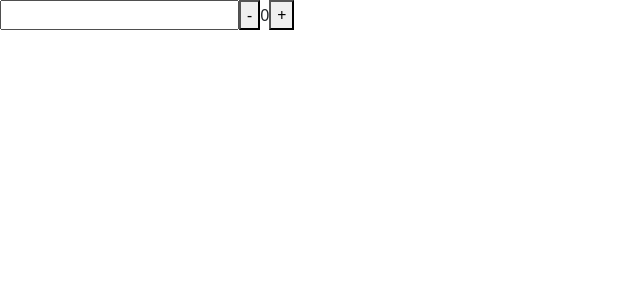
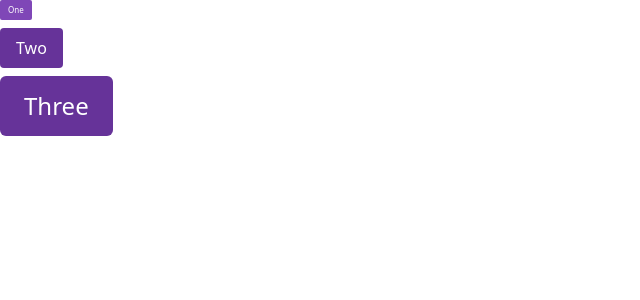
Before and after one commit to ellewright/CourseCareers-React-Unit, a React (Vite) app: page / in a window 1280 px wide. Shown: the top 300 px of the page, without its empty margins (0-640 px from the left). Built offline with nearby package versions, Linux system fonts and the light colour scheme.

Commit message:
Add AsProp

```diff
--- a/src/App.jsx
+++ b/src/App.jsx
@@ -52,15 +52,16 @@
 // import UtilityCSS from "./components/CSSAlternatives/UtilityCSS/UtilityCSS"
 // import CSSFrameworks from "./components/CSSAlternatives/CSSFrameworks/CSSFrameworks"
 // import PropTypes from "./components/TypeSafety/PropTypes/PropTypes"
-import ReactMemo from "./components/Performance/React.memo/ReactMemo"
+// import ReactMemo from "./components/Performance/React.memo/ReactMemo"
 import PureComponent from "./components/Performance/PureComponent/PureComponent"
+import AsProp from "./components/CleanCode/AsProp/AsProp"
 // import user from './user.json'
 // import './styles.css'
 // import img from './img.jpg'
 
 function App() {
   return (
-    <PureComponent />
+    <AsProp />
   )
 }
 
--- /dev/null
+++ b/src/components/CleanCode/AsProp/AsProp.jsx
@@ -0,0 +1,20 @@
+import Button from "./Button"
+
+export default function AsProp() {
+    return (
+        <>
+            <div
+                style={{
+                    display: "flex",
+                    flexDirection: "column",
+                    gap: "0.5rem",
+                    alignItems: "flex-start"
+                }}
+            >
+                <Button size="sm">One</Button>
+                <Button>Two</Button>
+                <Button size="lg" As="a" href="">Three</Button>
+            </div>
+        </>
+    )
+}
--- /dev/null
+++ b/src/components/CleanCode/AsProp/Button.jsx
@@ -0,0 +1,10 @@
+import styles from "./Button.module.css"
+
+export default function Button({ As = "button", size = "md", className = "", ...props }) {
+    return (
+        <As
+            {...props}
+            className={`${styles.btn} ${styles[size]} ${className}`}
+        />
+    )
+}
--- /dev/null
+++ b/src/components/CleanCode/AsProp/Button.module.css
@@ -0,0 +1,27 @@
+.btn {
+    background-color: rebeccapurple;
+    color: white;
+    border: none;
+    border-radius: 0.25em;
+    padding: 0.5em 1em;
+    cursor: pointer;
+    transition: background-color 150ms ease-in-out;
+    text-decoration: none;
+}
+
+.btn:hover,
+.btn:focus {
+    background-color: rgb(127, 71, 183);
+}
+
+.sm {
+    font-size: 0.5rem;
+}
+
+.md {
+    font-size: 1rem;
+}
+
+.lg {
+    font-size: 1.5rem;
+}
```
